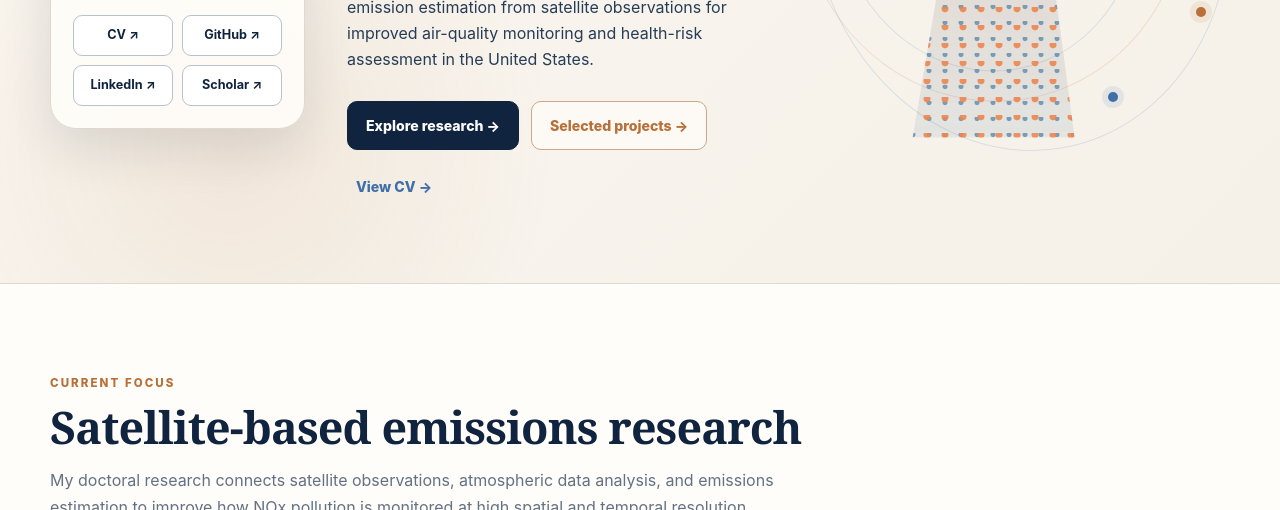
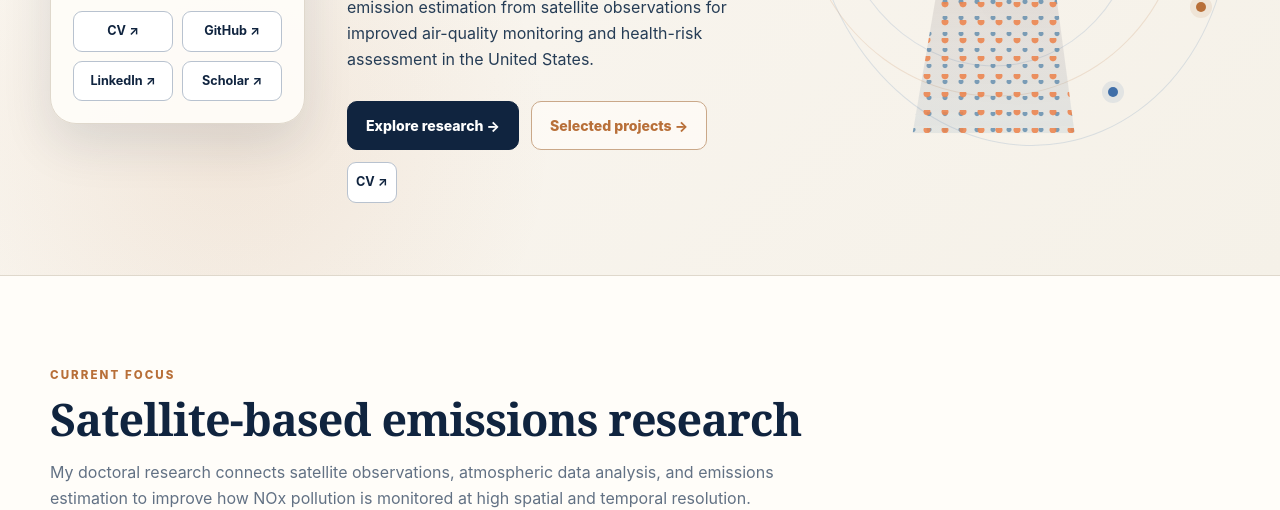
Before and after one commit to jobaerahmedsaju/jobaerahmedsaju.github.io, a plain HTML site: page index.html in a window 1280 px wide. Shown: the part 590-1100 px from the top of the page. Drawn offline with Linux system fonts and the light colour scheme.

Commit message:
Update index.html

```diff
--- a/index.html
+++ b/index.html
@@ -44,7 +44,7 @@
         <div class="hero-buttons">
           <a class="btn primary" href="research.html">Explore research →</a>
           <a class="btn secondary" href="projects.html">Selected projects →</a>
-          <a class="btn text" href="cv.html">View CV →</a>
+          <a class="small-btn" href="Jobaer_Ahmed_Saju_CV.pdf" target="_blank" rel="noopener">CV ↗</a>
         </div>
       </div>
 
```
